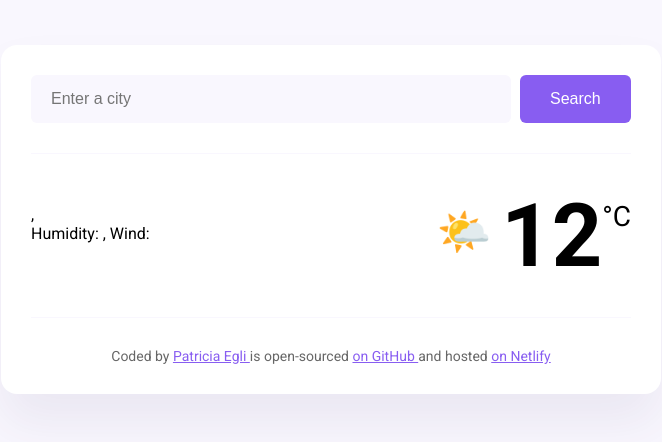
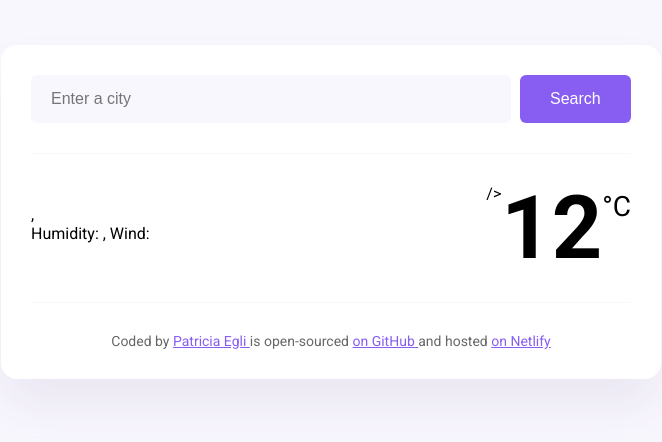
Before and after one commit to patriciaegli/weatherapp, a plain HTML site: page index.html in a window 1280 px wide. Shown: the whole page, without its empty margins (309-971 px from the left). Drawn offline with nearby package versions, Linux system fonts and the light colour scheme; no server answers.

Commit message:
updated icon

```diff
--- a/index.html
+++ b/index.html
@@ -41,7 +41,7 @@
             </p>
           </div>
           <div class="weather-app-temperature-container">
-            <div class="weather-app-emoji">🌤️</div>
+            <div id="icon">/></div>
             <div class="weather-app-temperature" id="temperature">12</div>
             <div class="weather-app-unit">°C</div>
           </div>
--- a/src/index.js
+++ b/src/index.js
@@ -7,6 +7,7 @@ function refreshWeather(response) {
   let windElement = document.querySelector("#wind");
   let timeElement = document.querySelector("#time");
   let date = new Date(response.data.time * 1000);
+  let iconElement = document.querySelector("#icon");
 
   cityElement.innerHTML = response.data.city;
   timeElement.innerHTML = formatDate(date);
@@ -14,6 +15,7 @@ function refreshWeather(response) {
   humidityElement.innerHTML = `${response.data.temperature.humidity}%`;
   windElement.innerHTML = `${response.data.wind.speed} km/h`;
   temperatureElement.innerHTML = Math.round(temperature);
+  iconElement.innerHTML = `<img src="${response.data.condition.icon_url}" class="weather-app-emoji"/>`;
 }
 
 function formatDate(date) {
--- a/src/style.css
+++ b/src/style.css
@@ -68,17 +68,18 @@ main {
   display: flex;
 }
 .weather-app-emoji {
-  font-size: 44px;
+  width: 88px;
+  height: 88px;
   margin-top: 22px;
 }
 .weather-app-temperature {
   font-size: 88px;
   font-weight: bold;
-  margin-left: 10px;
+  line-height: 88px;
 }
 
 .weather-app-unit {
-  margin-top: 16px;
+  margin-top: 6px;
   font-size: 28px;
 }
 
```
